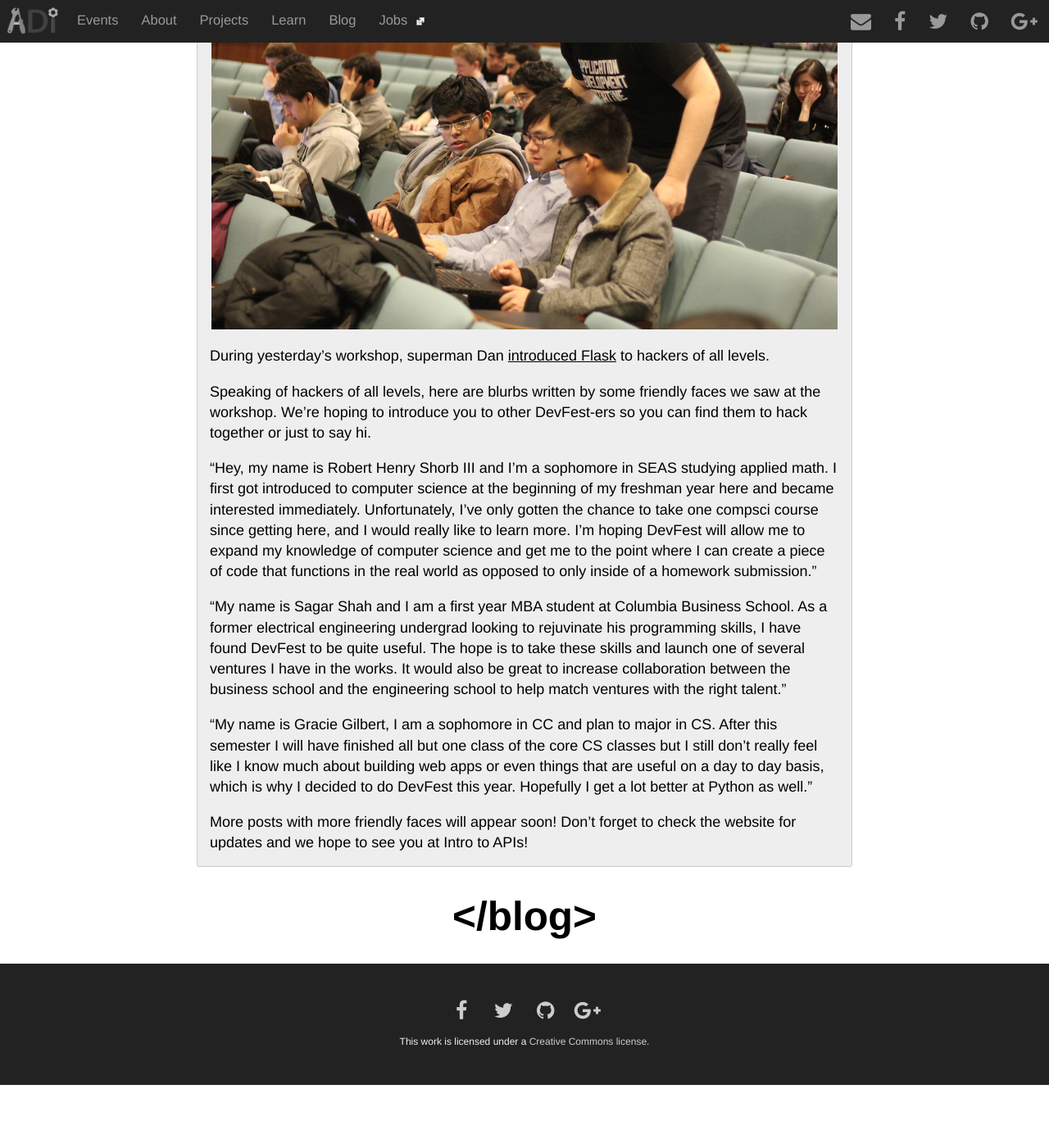
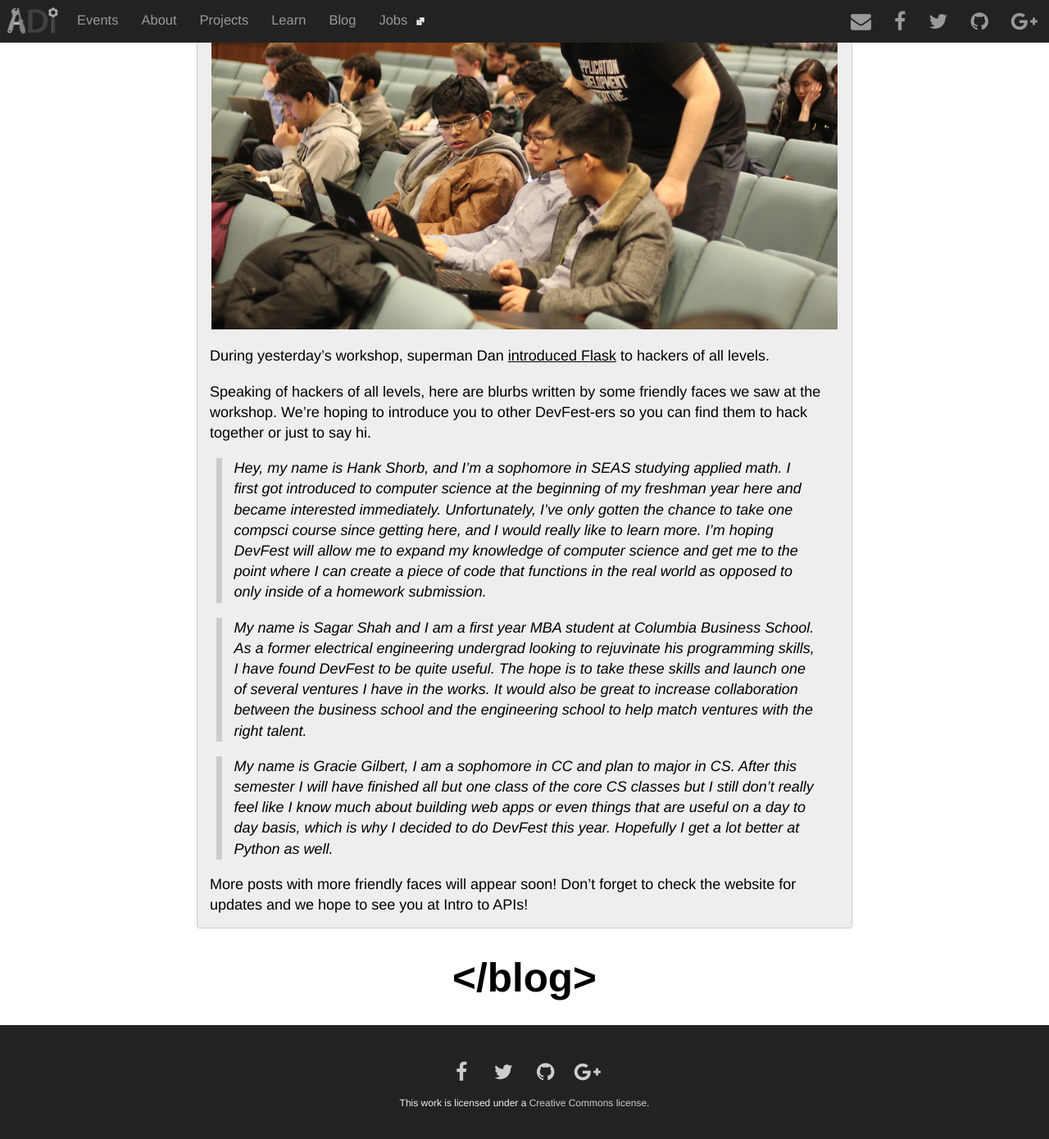
Before and after one commit to adicu/adicu.github.com-dep, a Jekyll site: the page built from _posts/2014-02-03-devfest-day-two.md, in a window 1280 px wide and 1400 px high, scrolled down 1563 px. Shown: the top 1390 px of the window at 82% size. Built offline with Jekyll 4.4.1, drawn with Linux system fonts in a browser that asks for light colours; nearby versions of some CDN libraries; before the commit the page ends 2887 px from its top, so only the background shows below that.

Commit message:
blockquote styling

```diff
--- a/_posts/2014-02-03-devfest-day-two.md
+++ b/_posts/2014-02-03-devfest-day-two.md
@@ -18,10 +18,10 @@ During yesterday's workshop, superman Dan [introduced Flask](http://adicu.com/in
 
 Speaking of hackers of all levels, here are blurbs written by some friendly faces we saw at the workshop. We’re hoping to introduce you to other DevFest-ers so you can find them to hack together or just to say hi.
 
-"Hey, my name is Robert Henry Shorb III and I’m a sophomore in SEAS studying applied math.  I first got introduced to computer science at the beginning of my freshman year here and became interested immediately.  Unfortunately, I’ve only gotten the chance to take one compsci course since getting here, and I would really like to learn more.  I’m hoping DevFest will allow me to expand my knowledge of computer science and get me to the point where I can create a piece of code that functions in the real world as opposed to only inside of a homework submission."
+> Hey, my name is Hank Shorb, and I’m a sophomore in SEAS studying applied math.  I first got introduced to computer science at the beginning of my freshman year here and became interested immediately.  Unfortunately, I’ve only gotten the chance to take one compsci course since getting here, and I would really like to learn more.  I’m hoping DevFest will allow me to expand my knowledge of computer science and get me to the point where I can create a piece of code that functions in the real world as opposed to only inside of a homework submission.
 
-"My name is Sagar Shah and I am a first year MBA student at Columbia Business School. As a former electrical engineering undergrad looking to rejuvinate his programming skills, I have found DevFest to be quite useful. The hope is to take these skills and launch one of several ventures I have in the works. It would also be great to increase collaboration between the business school and the engineering school to help match ventures with the right talent."
+> My name is Sagar Shah and I am a first year MBA student at Columbia Business School. As a former electrical engineering undergrad looking to rejuvinate his programming skills, I have found DevFest to be quite useful. The hope is to take these skills and launch one of several ventures I have in the works. It would also be great to increase collaboration between the business school and the engineering school to help match ventures with the right talent.
 
-"My name is Gracie Gilbert, I am a sophomore in CC and plan to major in CS. After this semester I will have finished all but one class of the core CS classes but I still don’t really feel like I know much about building web apps or even things that are useful on a day to day basis, which is why I decided to do DevFest this year. Hopefully I get a lot better at Python as well."
+> My name is Gracie Gilbert, I am a sophomore in CC and plan to major in CS. After this semester I will have finished all but one class of the core CS classes but I still don’t really feel like I know much about building web apps or even things that are useful on a day to day basis, which is why I decided to do DevFest this year. Hopefully I get a lot better at Python as well.
 
 More posts with more friendly faces will appear soon! Don't forget to check the website for updates and we hope to see you at Intro to APIs!
--- a/css/style.css
+++ b/css/style.css
@@ -1107,6 +1107,12 @@ section .strip.photo .opaque {
   padding: 2px;
   height: auto;
 }
+.post blockquote {
+  margin: 1em 2em 1em 0.5em;
+  padding-left: 1em;
+  border-left: 0.5em solid #ccc;
+  font-style: italic;
+}
 .post .social.top {
   width: 40%;
   text-align: right;
```
Also changed, not shown: _posts/2014-02-04-devfest-day-three.md (+3 -3 lines), less/posts.less (+7 -0 lines).
